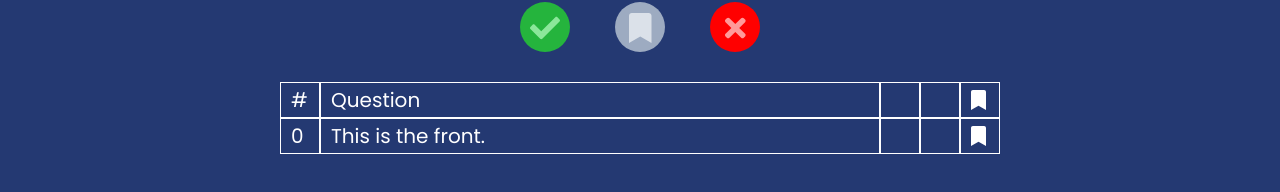
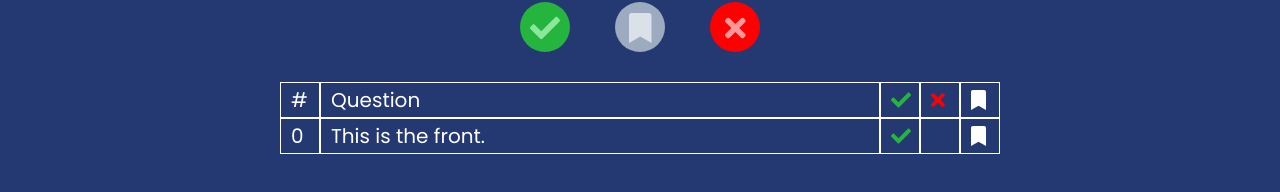
Before and after one commit to chingu-voyage4/Bears-Team-9, a React (Create React App) app in the folder client/: page /study in a window 1280 px wide. Shown: the part 408-600 px from the top of the page. Built offline with nearby package versions, Linux system fonts and the light colour scheme; no server answers.

Commit message:
added .tick and .cross scss

```diff
--- a/client/src/containers/FlashcardContainer.jsx
+++ b/client/src/containers/FlashcardContainer.jsx
@@ -6,7 +6,7 @@ class FlashcardContainer extends Component {
     render() {
         let flashcard = <Flashcard
                 front=" This is a flashcard question"
-                back="This is a flascard answer" />;
+                back="This is a flashcard answer" />;
         if (this.props.card) {
             flashcard = <Flashcard front={ this.props.card.front } back={ this.props.card.back } />
         }
--- a/client/src/index.css
+++ b/client/src/index.css
@@ -467,6 +467,12 @@ a {
 .show {
   color: #fff; }
 
+.tick {
+  color: #25b43d; }
+
+.cross {
+  color: red; }
+
 .dashboard {
   margin: 1.5rem auto;
   max-width: 80%;
--- a/client/src/sass/components/_flashcardSummary.scss
+++ b/client/src/sass/components/_flashcardSummary.scss
@@ -25,3 +25,11 @@
 .show {
     color: $color-white;
 }
+
+.tick {
+    color: $color-green;
+}
+
+.cross {
+    color: $color-red;
+}
```
